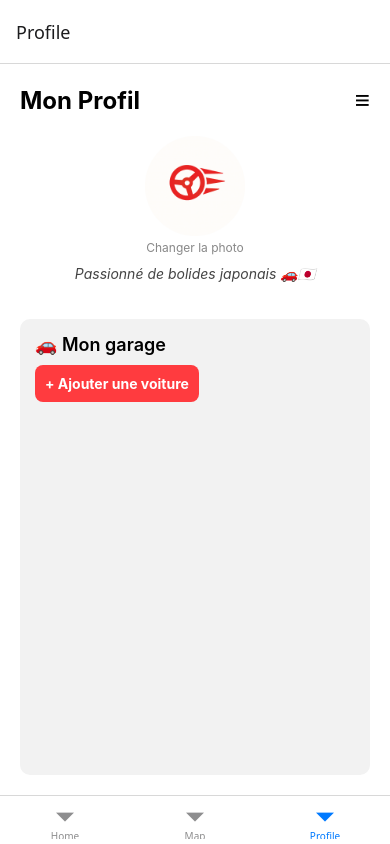
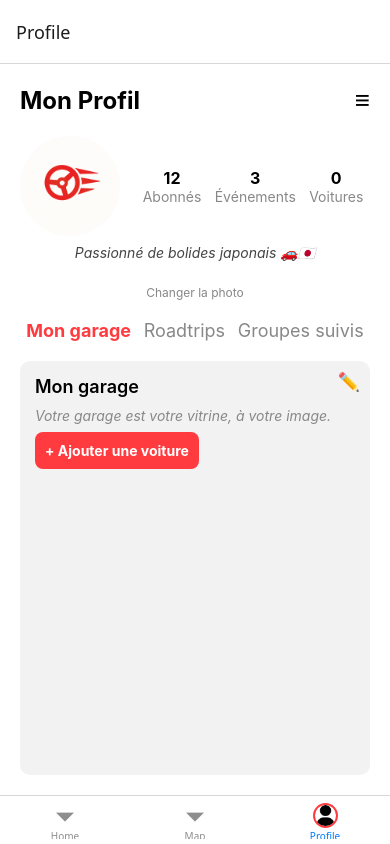
Before and after one commit to devbapt/vroom, a React Native app: screen /Profile in a window 390 px wide. Built offline with nearby package versions, Linux system fonts and the light colour scheme.

Commit message:
3 options + onglets + pp + user.png

```diff
--- a/app.json
+++ b/app.json
@@ -17,13 +17,13 @@
     },
     "android": {
       "adaptiveIcon": {
-        "foregroundImage": "./assets/adaptive-icon.png",
+        "foregroundImage": "./assets/vroom_logo.png",
         "backgroundColor": "#ffffff"
       },
       "edgeToEdgeEnabled": true
     },
     "web": {
-      "favicon": "./assets/favicon.png"
+      "favicon": "./assets/vroom_logo.png"
     }
   }
 }
--- a/navigation/AppNavigator.tsx
+++ b/navigation/AppNavigator.tsx
@@ -3,15 +3,35 @@ import { createBottomTabNavigator } from '@react-navigation/bottom-tabs';
 import HomeScreen from '../screens/HomeScreen';
 import ProfileScreen from '../screens/ProfileScreen';
 import MapScreen from '../screens/MapScreen';
+import { Image } from 'react-native';
 
 const Tab = createBottomTabNavigator();
 
 export default function AppNavigator() {
+  // Simule une photo de profil (à remplacer par un vrai state global ou context)
+  const profilePic = null; // Remplace par une vraie URI si besoin
   return (
     <Tab.Navigator>
       <Tab.Screen name="Home" component={HomeScreen} />
       <Tab.Screen name="Map" component={MapScreen} />
-      <Tab.Screen name="Profile" component={ProfileScreen} />
+      <Tab.Screen
+        name="Profile"
+        component={ProfileScreen}
+        options={{
+          tabBarIcon: ({ focused, size }) => (
+            <Image
+              source={require('../assets/user.png')}
+              style={{
+                width: size,
+                height: size,
+                borderRadius: size / 2,
+                borderWidth: focused ? 2 : 0,
+                borderColor: focused ? '#ff3b3f' : 'transparent',
+              }}
+            />
+          ),
+        }}
+      />
     </Tab.Navigator>
   );
 }
--- a/screens/ProfileScreen.styles.ts
+++ b/screens/ProfileScreen.styles.ts
@@ -1,4 +1,5 @@
-import { StyleSheet, Dimensions } from 'react-native';
+import { StyleSheet, Dimensions, View, Text, TouchableOpacity } from 'react-native';
+import { useState } from 'react';
 
 const screenWidth = Dimensions.get('window').width;
 
--- a/screens/ProfileScreen.tsx
+++ b/screens/ProfileScreen.tsx
@@ -22,6 +22,12 @@ export default function ProfileScreen() {
   const [bio, setBio] = useState<string>('Passionné de bolides japonais 🚗🇯🇵');
   const [modalVisible, setModalVisible] = useState<boolean>(false);
   const [selectedImage, setSelectedImage] = useState<string | null>(null);
+  const [editGarageModal, setEditGarageModal] = useState<boolean>(false);
+  const [selectedTab, setSelectedTab] = useState<'garage' | 'roadtrips' | 'groupes'>('garage');
+
+  // Simule les stats (à remplacer par des vraies données plus tard)
+  const abonnés = 12;
+  const evenements = 3;
 
   const pickGarageImage = async () => {
     const result = await ImagePicker.launchImageLibraryAsync({ quality: 1 });
@@ -52,31 +58,74 @@ export default function ProfileScreen() {
         </TouchableOpacity>
       </View>
 
-      {/* Avatar + changer photo */}
-      <TouchableOpacity style={styles.avatarBlock} onPress={pickProfileImage}>
+      {/* Profil : avatar à gauche, stats à droite */}
+      <View style={{ flexDirection: 'row', alignItems: 'center', marginTop: 20 }}>
+        {/* Avatar */}
+        <TouchableOpacity style={{ alignItems: 'center' }} onPress={pickProfileImage}>
           <Image
             source={profilePic ? { uri: profilePic } : require('../assets/vroom_logo.png')}
             style={styles.avatar}
           />
+        </TouchableOpacity>
+        {/* Stats à droite */}
+        <View style={{ flex: 1, flexDirection: 'row', justifyContent: 'space-around', marginLeft: 16 }}>
+          <View style={{ alignItems: 'center' }}>
+            <Text style={{ fontWeight: 'bold', fontSize: 16 }}>{abonnés}</Text>
+            <Text style={{ color: '#888' }}>Abonnés</Text>
+          </View>
+          <View style={{ alignItems: 'center' }}>
+            <Text style={{ fontWeight: 'bold', fontSize: 16 }}>{evenements}</Text>
+            <Text style={{ color: '#888' }}>Événements</Text>
+          </View>
+          <View style={{ alignItems: 'center' }}>
+            <Text style={{ fontWeight: 'bold', fontSize: 16 }}>{garage.length}</Text>
+            <Text style={{ color: '#888' }}>Voitures</Text>
+          </View>
+        </View>
+      </View>
+      {/* Bio sous la photo de profil */}
+      <Text style={[styles.bio, { marginTop: 8 }]}>
+        {bio}
+      </Text>
+      <TouchableOpacity onPress={pickProfileImage} style={{ alignItems: 'center' }}>
         <Text style={styles.changeText}>Changer la photo</Text>
       </TouchableOpacity>
 
-      {/* Bio */}
-      <TextInput
-        value={bio}
-        onChangeText={setBio}
-        multiline
-        style={styles.bio}
-      />
+      {/* Onglets navigation avec plus d'espace */}
+      <View style={{ flexDirection: 'row', justifyContent: 'space-around', marginBottom: 20, marginTop: 20 }}>
+        <TouchableOpacity onPress={() => setSelectedTab('garage')}>
+          <Text style={{ fontWeight: selectedTab === 'garage' ? 'bold' : 'normal', fontSize: 18, color: selectedTab === 'garage' ? '#ff3b3f' : '#888' }}>
+            Mon garage
+          </Text>
+        </TouchableOpacity>
+        <TouchableOpacity onPress={() => setSelectedTab('roadtrips')}>
+          <Text style={{ fontWeight: selectedTab === 'roadtrips' ? 'bold' : 'normal', fontSize: 18, color: selectedTab === 'roadtrips' ? '#ff3b3f' : '#888' }}>
+            Roadtrips
+          </Text>
+        </TouchableOpacity>
+        <TouchableOpacity onPress={() => setSelectedTab('groupes')}>
+          <Text style={{ fontWeight: selectedTab === 'groupes' ? 'bold' : 'normal', fontSize: 18, color: selectedTab === 'groupes' ? '#ff3b3f' : '#888' }}>
+            Groupes suivis
+          </Text>
+        </TouchableOpacity>
+      </View>
 
-      {/* Garage */}
+      {/* Contenu dynamique selon l'onglet sélectionné */}
+      {selectedTab === 'garage' && (
         <View style={styles.garageBox}>
-        <Text style={styles.sectionTitle}>🚗 Mon garage</Text>
-
+          <Text style={styles.sectionTitle}>Mon garage</Text>
+          <TouchableOpacity
+            style={{ position: 'absolute', top: 10, right: 10, zIndex: 1 }}
+            onPress={() => setEditGarageModal(true)}
+          >
+            <Text style={{ fontSize: 18, color: '#ff3b3f' }}>✏️</Text>
+          </TouchableOpacity>
+          <Text style={{ fontStyle: 'italic', color: '#888', marginBottom: 8 }}>
+            Votre garage est votre vitrine, à votre image.
+          </Text>
           <TouchableOpacity style={styles.addButton} onPress={pickGarageImage}>
             <Text style={styles.addButtonText}>+ Ajouter une voiture</Text>
           </TouchableOpacity>
-
           <FlatList
             data={garage}
             keyExtractor={(item) => item.id}
@@ -91,6 +140,21 @@ export default function ProfileScreen() {
             )}
           />
         </View>
+      )}
+      {selectedTab === 'roadtrips' && (
+        <View style={styles.garageBox}>
+          <Text style={styles.sectionTitle}>Mes roadtrips</Text>
+          {/* Ici tu pourras afficher la liste des trajets effectués */}
+          <Text style={{ color: '#888', textAlign: 'center' }}>Aucun roadtrip pour l'instant.</Text>
+        </View>
+      )}
+      {selectedTab === 'groupes' && (
+        <View style={styles.garageBox}>
+          <Text style={styles.sectionTitle}>Groupes suivis</Text>
+          {/* Ici tu pourras afficher la liste des groupes suivis */}
+          <Text style={{ color: '#888', textAlign: 'center' }}>Aucun groupe suivi pour l'instant.</Text>
+        </View>
+      )}
 
       {/* Modal image en grand */}
       <Modal visible={modalVisible} transparent>
@@ -102,6 +166,33 @@ export default function ProfileScreen() {
           <Button title="Fermer" onPress={() => setModalVisible(false)} />
         </View>
       </Modal>
+
+      {/* Modal édition du garage */}
+      <Modal visible={editGarageModal} transparent>
+        <View style={styles.modalContainer}>
+          <Text style={styles.sectionTitle}>Édition du garage</Text>
+          <FlatList
+            data={garage}
+            keyExtractor={(item) => item.id}
+            numColumns={2}
+            renderItem={({ item }) => (
+              <View style={styles.imageContainer}>
+                <Image source={{ uri: item.uri }} style={styles.carImage} />
+                <TouchableOpacity
+                  style={{ marginTop: 4, backgroundColor: '#ff3b3f', borderRadius: 5, padding: 4 }}
+                  onPress={() => setGarage(garage.filter(car => car.id !== item.id))}
+                >
+                  <Text style={{ color: '#fff', fontSize: 12 }}>Supprimer</Text>
+                </TouchableOpacity>
+              </View>
+            )}
+          />
+          <TouchableOpacity style={styles.addButton} onPress={pickGarageImage}>
+            <Text style={styles.addButtonText}>+ Ajouter une voiture</Text>
+          </TouchableOpacity>
+          <Button title="Fermer" onPress={() => setEditGarageModal(false)} />
+        </View>
+      </Modal>
     </View>
   );
 }
```
Also changed, not shown: package.json (+6 -2 lines), assets/user.png (added), 1 other file (tests, documents, lock files or other folders). Lines whose indentation alone changed are shown as unchanged.
